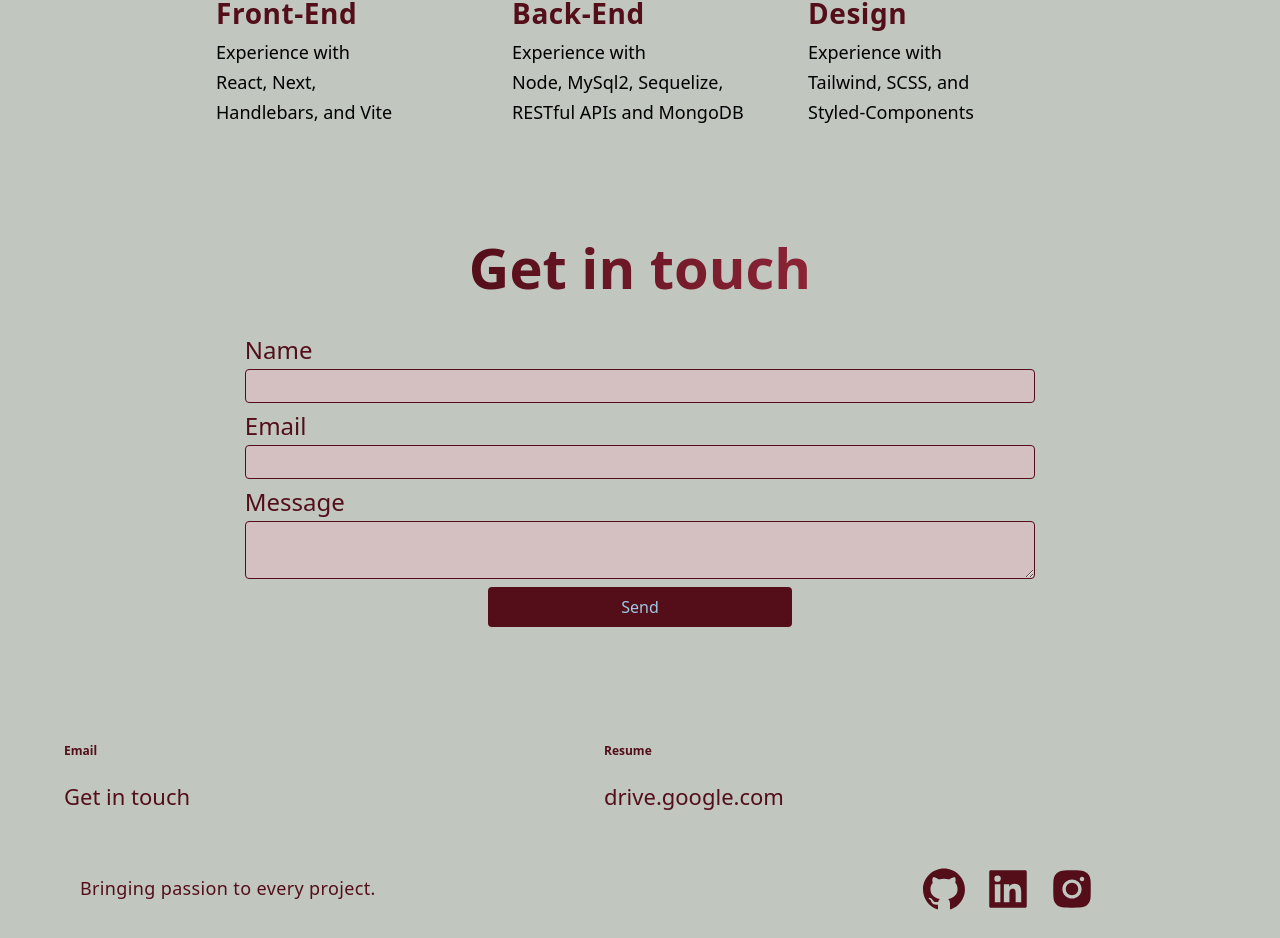
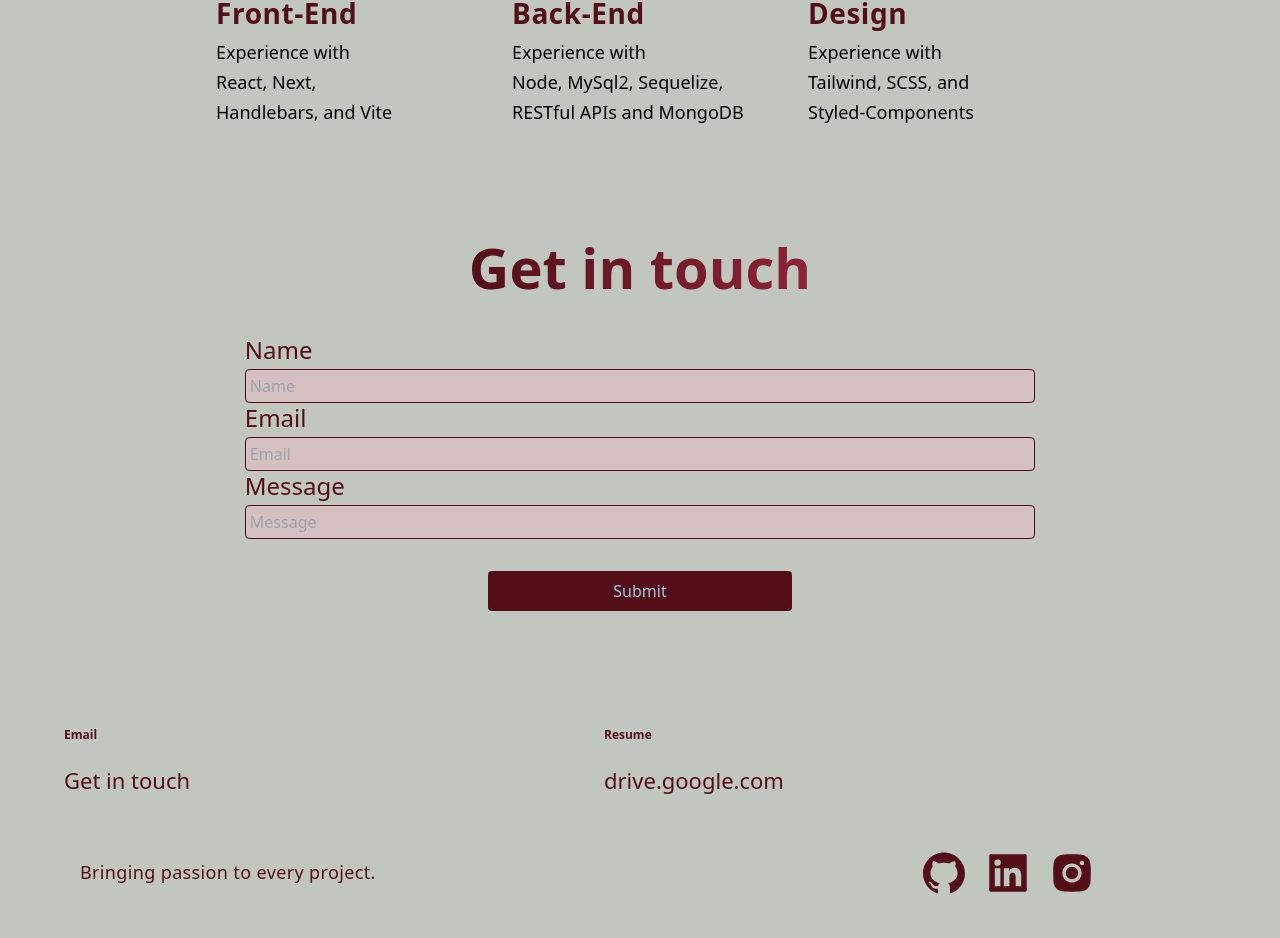
Before and after one commit to anomic84/Personal-Portfolio-React-Tailwind-, a React (Create React App) app: page / in a window 1280 px wide. Shown: the part 3108-4046 px from the top of the page. Built offline with nearby package versions, Linux system fonts and the light colour scheme; a web font is replaced by a local one.

Commit message:
made a new contact form that uses js validators to require the user fills in the inputs correctly. Learned from Lama Dev

```diff
--- a/src/App.js
+++ b/src/App.js
@@ -1,5 +1,5 @@
 import React from 'react'
-import { Navbarr, Heror, Projectsr, Techr, Footerr, Contact } from './containers';
+import { Navbarr, Heror, Projectsr, Techr, Footerr, Contact, Contoct } from './containers';
 
 
 const App = () => {
@@ -12,7 +12,8 @@ const App = () => {
             <Projectsr />
             <div className="bg-whitebg">
                 <Techr />
-                <Contact />
+                {/* <Contact /> */}
+                <Contoct />
                 <Footerr />
             </div>
         </div>
--- /dev/null
+++ b/src/components/FormInput.jsx
@@ -0,0 +1,26 @@
+import React, { useState } from 'react'
+import './forminput.css'
+
+const FormInput = (props) => {
+    const [focused, setFocused] =useState(false)
+    const { label, errorMessage, onChange, id, ...inputProps } = props
+
+    const handleFocus = (e)=>{
+        setFocused(true);
+    };
+    return (
+        <div className='w-[90%] md:w-[80%] lg:w-[65%] max-w-[1024px] mx-auto flex flex-col'>
+            <label className='text-scred text-[20px] sm:text-[22px] md:text-[24px] leading-[22px] sm:leading-[28px] md:leading-[30px] pb-1'>{label}</label>
+            <input
+                className='rounded bg-[#d4c0c0] border border-scred text-slate-800 font-[500] p-1'
+                {...inputProps}
+                onChange={onChange}
+                onBlur={handleFocus}
+                onFocus={()=>inputProps.name==="confirmPassword" && setFocused(true)}
+                focused={focused.toString()}/>
+            <span className='text-xs text-scred mt-2 error'>{errorMessage}</span>
+        </div>
+    )
+}
+
+export default FormInput
--- /dev/null
+++ b/src/components/forminput.css
@@ -0,0 +1,11 @@
+span {
+    display: none;
+}
+
+input:invalid[focused="true"] {
+    border: 1px solid red;
+}
+
+input:invalid[focused="true"]~span {
+    display: block;
+}
--- a/src/containers/Contact/Contact.jsx
+++ b/src/containers/Contact/Contact.jsx
@@ -1,12 +1,13 @@
-import React, { useRef } from 'react';
+import React, { useRef, useState } from 'react';
 import emailjs from '@emailjs/browser';
+
 
 const Contact = () => {
   const form = useRef();
-
+const [showMessage, setShowMessage] = useState(false);
   const sendEmail = (e) => {
     e.preventDefault();
-
+setTimeout(() => {setShowMessage(false)}, 5000)
     emailjs.sendForm(
       'service_24pxcl3',
       'template_w1e3drq',
@@ -15,6 +16,8 @@ const Contact = () => {
       .then((result) => {
         console.log(result.text);
         console.log("Message sent!");
+        setShowMessage(true)
+
         e.target.reset()
       }, (error) => {
         console.log(error.text);
@@ -30,20 +33,21 @@ const Contact = () => {
       </div>
       <form ref={form} onSubmit={sendEmail} className='flex flex-col  px-8 py-2'>
         <div className="w-[90%] md:w-[80%] lg:w-[65%] max-w-[1024px] mx-auto flex flex-col">
-          <label className="text-scred text-[20px] sm:text-[22px] md:text-[24px] leading-[22px] sm:leading-[28px] md:leading-[30px] pb-1">Name</label>
+          <label className="text-scred text-[20px] sm:text-[22px] md:text-[24px] leading-[22px] sm:leading-[28px] md:leading-[30px] pb-1" required>Name</label>
           <input type="text" name="user_name" className="rounded bg-[#d4c0c0] border border-scred text-slate-800 font-[500] p-1" />
         </div>
         <div className="w-[90%] md:w-[80%] lg:w-[65%] max-w-[1024px] mx-auto flex flex-col">
-          <label className="text-scred text-[20px] sm:text-[22px] md:text-[24px] leading-[22px] sm:leading-[28px] md:leading-[30px] pb-1 pt-2">Email</label>
+          <label className="text-scred text-[20px] sm:text-[22px] md:text-[24px] leading-[22px] sm:leading-[28px] md:leading-[30px] pb-1 pt-2" required>Email</label>
           <input type="email" name="user_email" className="rounded bg-[#d4c0c0] border border-scred text-slate-800 font-[500] p-1" />
         </div>
         <div className="w-[90%] md:w-[80%] lg:w-[65%] max-w-[1024px] mx-auto flex flex-col">
-          <label className="text-scred text-[20px] sm:text-[22px] md:text-[24px] leading-[22px] sm:leading-[28px] md:leading-[30px] pb-1 pt-2">Message</label>
+          <label className="text-scred text-[20px] sm:text-[22px] md:text-[24px] leading-[22px] sm:leading-[28px] md:leading-[30px] pb-1 pt-2" required>Message</label>
           <textarea name="message" className="rounded bg-[#d4c0c0] border border-scred text-slate-800 font-[500] p-1" />
         </div>
         <div className="flex justify-center pt-2">
           <input type="submit" value="Send" className="mb-8 rounded bg-scred text-projcolor w-[40%] sm:w-[25%] p-2" />
         </div>
+        {showMessage && <p className="messagesentbg text-scredhover text-lg py-1 duration-300 sm:w-[25%] sm:self-center">Message Sent!</p>}
       </form>
 
     </>
--- /dev/null
+++ b/src/containers/Contoct/Contoct.jsx
@@ -0,0 +1,99 @@
+import React, { useRef, useState } from 'react'
+import emailjs from '@emailjs/browser';
+import FormInput from '../../components/FormInput'
+
+const Contoct = () => {
+    const [values, setValues] = useState({
+        name: "",
+        email: "",
+        message: "",
+    });
+
+    const inputs = [
+        {
+            id: 1,
+            name: "name",
+            type: "text",
+            placeholder: "Name",
+            errorMessage: "Name needs to be longer than 2 characters!",
+            label: "Name",
+            pattern: "^[A-Za-z0-9,.?!@#$%^&*()]{2,50}$",
+            required: true,
+        },
+        {
+            id: 2,
+            name: "email",
+            type: "email",
+            placeholder: "Email",
+            errorMessage: "It should be a valid email address!",
+            label: "Email",
+            required: true,
+        },
+        {
+            id: 3,
+            name: "message",
+            type: "test",
+            placeholder: "Message",
+            errorMessage: "Message needs to be between 6 and 500 characters!",
+            label: "Message",
+            pattern: "^[A-Za-z0-9]{6,500}$",
+            required: true,
+        }
+    ]
+
+
+
+
+    const onChange = (e) => {
+        setValues({ ...values, [e.target.name]: e.target.value })
+    }
+    // Emailjs
+    const form = useRef();
+    const [showMessage, setShowMessage] = useState(false);
+    const sendEmail = (e) => {
+        e.preventDefault();
+
+        setTimeout(() => { setShowMessage(false) }, 5000)
+        emailjs.sendForm(
+            'service_24pxcl3',
+            'template_w1e3drq',
+            form.current,
+            'B7klr1udw6fN0xTAL')
+            .then((result) => {
+                console.log(result.text);
+                console.log("Message sent!");
+                setShowMessage(true)
+
+                e.target.reset()
+            }, (error) => {
+                console.log(error.text);
+            });
+
+    };
+
+
+    console.log(values);
+    return (
+        <div>
+            <div className="flex justify-center pt-8 " id="contact">
+                <h1 className="text-[28px] sm:text-[48px] md:text-[56px] sm:leading-[56px] md:leading-[72px] font-bold inline-block bg-gradient-to-r  from-scred to-scredhover text-transparent bg-clip-text
+      mb-[8px] pt-[16px] sm:pt-[40px] md:pt-[58px] pb-[8px]  max-w-full sm:mb-[20px] md:mb-[16px] text-center">Get in touch</h1>
+            </div>
+            <form ref={form} className='flex flex-col px-8 py-2' onSubmit={sendEmail}>
+                {inputs.map((input) => (
+                    <FormInput
+                        key={input.id}
+                        {...input}
+                        value={values[input.name]}
+                        onChange={onChange}
+                    />
+                ))}
+
+                <button className="my-8 mx-auto  rounded bg-scred text-projcolor w-[40%] sm:w-[25%] p-2">Submit</button>
+                {showMessage && <p className="messagesentbg text-scredhover text-lg py-1 duration-300 sm:w-[25%] sm:self-center">Message Sent!</p>}
+            </form>
+        </div>
+    )
+}
+
+export default Contoct
--- a/src/containers/index.js
+++ b/src/containers/index.js
@@ -5,3 +5,4 @@ export { default as Projectsr } from './Projectsr/Projectsr';
 export { default as Techr } from './Techr/Techr';
 export { default as Footerr } from './Footerr/Footerr';
 export { default as Contact } from './Contact/Contact';
+export { default as Contoct } from './Contoct/Contoct';
--- a/src/index.css
+++ b/src/index.css
@@ -65,3 +65,26 @@
 .display-none {
     @apply hidden;
 }
+
+.messagesentbg
+{
+
+    /* ff 3.6+ */
+    background:-moz-linear-gradient(90deg, #C1C6BF 0%, #6C9D6F 100%);
+
+    /* safari 5.1+,chrome 10+ */
+    background:-webkit-linear-gradient(90deg, #C1C6BF 0%, #6C9D6F 100%);
+
+    /* opera 11.10+ */
+    background:-o-linear-gradient(90deg, #C1C6BF 0%, #6C9D6F 100%);
+
+    /* ie 6-9 */
+    filter: progid:DXImageTransform.Microsoft.gradient( startColorstr='#6C9D6F', endColorstr='#C1C6BF', GradientType=0 );
+
+    /* ie 10+ */
+    background:-ms-linear-gradient(90deg, #C1C6BF 0%, #6C9D6F 100%);
+
+    /* global 94%+ browsers support */
+    background:linear-gradient(90deg, #C1C6BF 0%, #6C9D6F 100%);
+
+}
```
